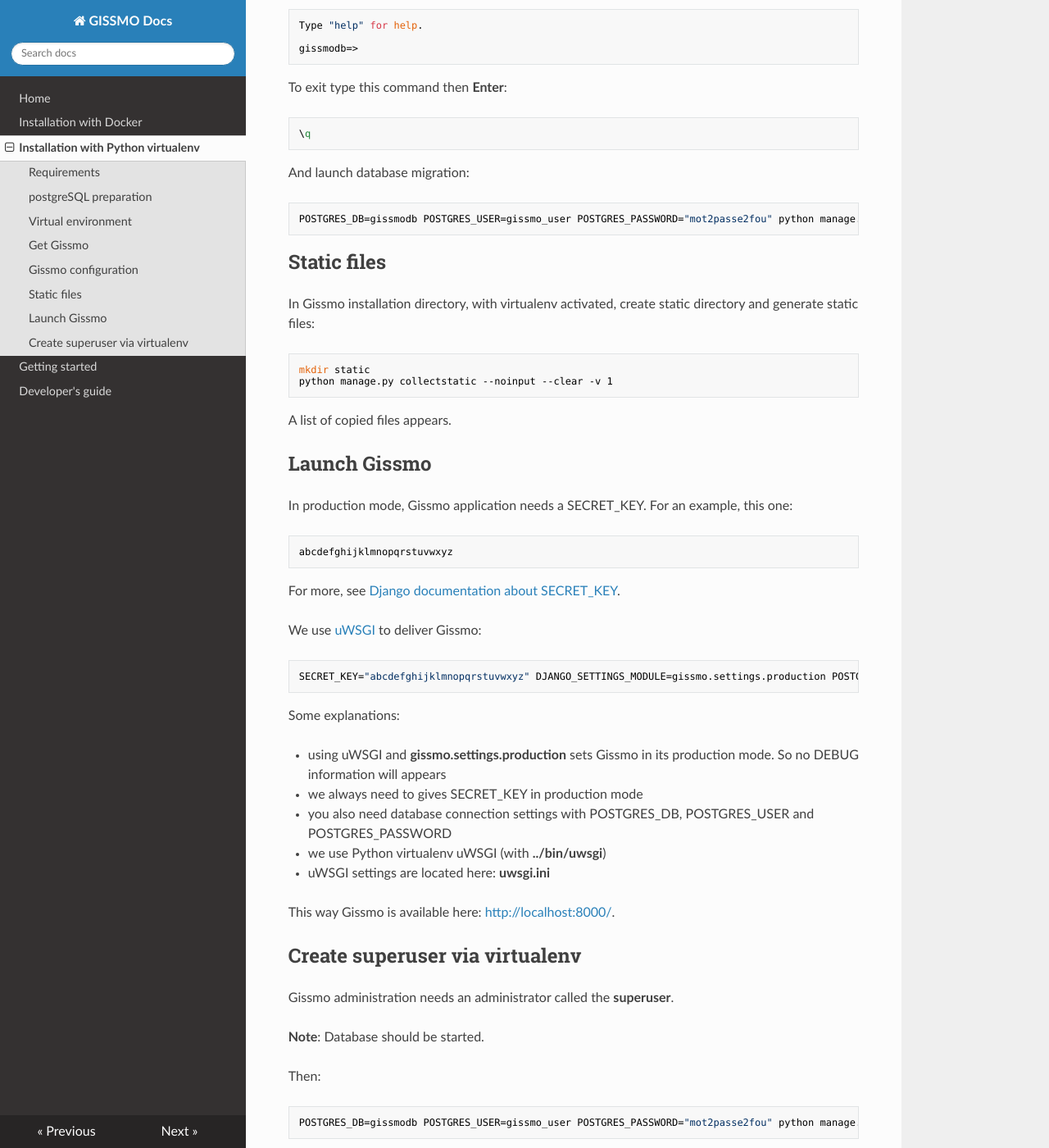
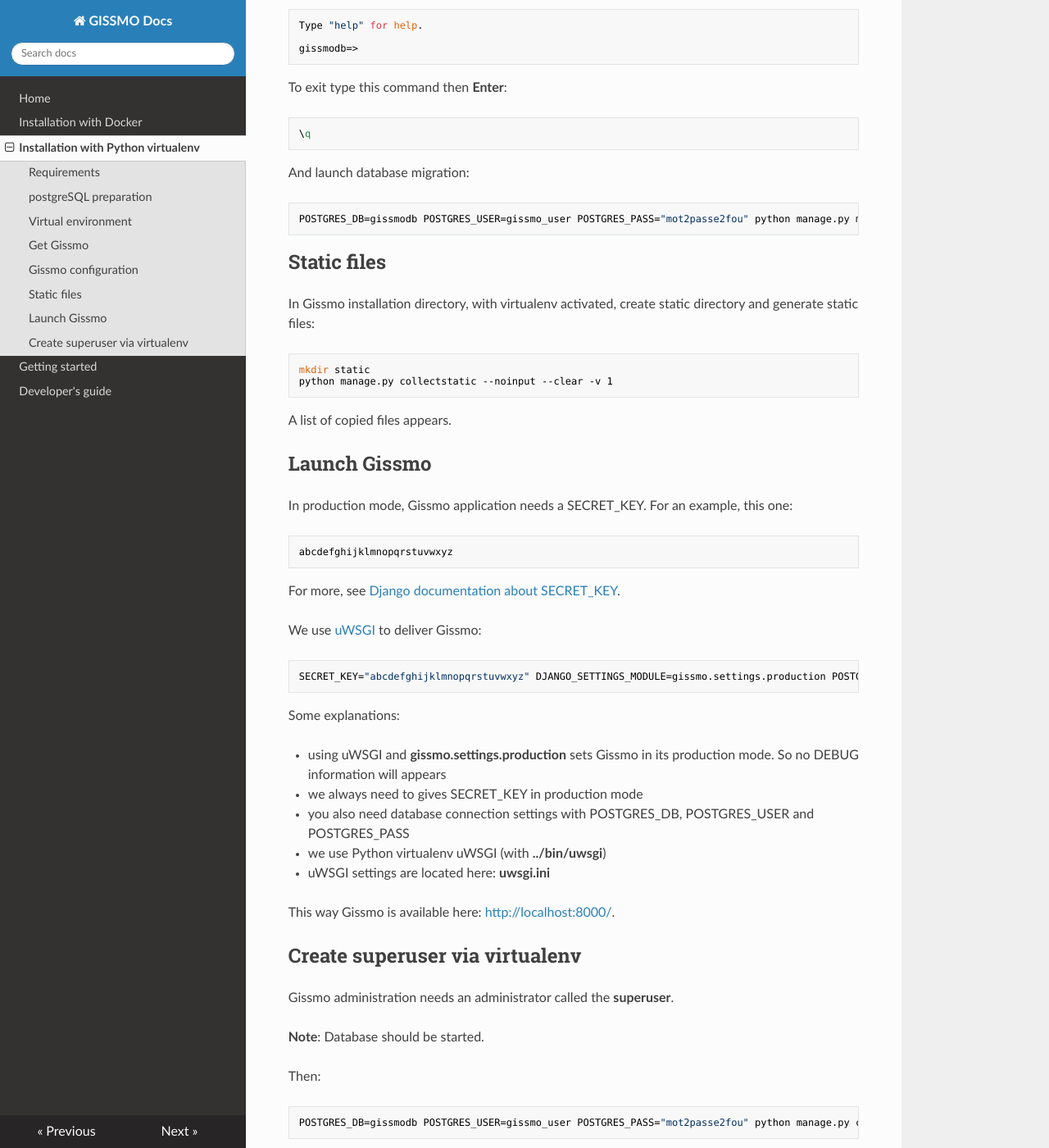
Before and after one commit to Paysdesmerveilles/gissmo, an MkDocs documentation site: the page built from docs/installation_venv.md, in a window 1280 px wide and 1400 px high, scrolled down 2123 px. Shown: the whole window at 82% size. Built offline with MkDocs 1.6.1, drawn with Linux system fonts in a browser that asks for light colours; nearby versions of some CDN libraries; old or Windows-style settings are respelled for this version of MkDocs; some of the changed text lies outside the part shown.

Commit message:
[FIX] Multiple changes regarding POSTGRES variable in Docker entrypoint script:
  * Change POSTGRES_PASSWORD to POSTGRES_PASS (and update documentation)
  * Don't set POSTGRES_PASS, POSTGRES_USER and POSTGRES_DB in Docker
 entrypoint script as Django do it

````diff
--- a/docs/installation_venv.md
+++ b/docs/installation_venv.md
@@ -87,7 +87,7 @@
 Then check database access (with information you were invited to remember in [postgreSQL preparation](#postgresql-preparation)):
 
 ```bash
-POSTGRES_DB=gissmodb POSTGRES_USER=gissmo_user POSTGRES_PASSWORD="mot2passe2fou" python manage.py dbshell
+POSTGRES_DB=gissmodb POSTGRES_USER=gissmo_user POSTGRES_PASS="mot2passe2fou" python manage.py dbshell
 ```
 
 You will see something like that:
@@ -107,7 +107,7 @@
 And launch database migration:
 
 ```bash
-POSTGRES_DB=gissmodb POSTGRES_USER=gissmo_user POSTGRES_PASSWORD="mot2passe2fou" python manage.py migrate
+POSTGRES_DB=gissmodb POSTGRES_USER=gissmo_user POSTGRES_PASS="mot2passe2fou" python manage.py migrate
 ```
 
 ## Static files
@@ -134,14 +134,14 @@
 We use [uWSGI](http://uwsgi-docs.readthedocs.org/en/latest/) to deliver Gissmo:
 
 ```bash
-SECRET_KEY="abcdefghijklmnopqrstuvwxyz" DJANGO_SETTINGS_MODULE=gissmo.settings.production POSTGRES_DB=gissmodb POSTGRES_USER=gissmo_user POSTGRES_PASSWORD="mot2passe2fou" ../bin/uwsgi --ini uwsgi.ini --pythonpath ./ --static-map=/gissmo/static/=./static
+SECRET_KEY="abcdefghijklmnopqrstuvwxyz" DJANGO_SETTINGS_MODULE=gissmo.settings.production POSTGRES_DB=gissmodb POSTGRES_USER=gissmo_user POSTGRES_PASS="mot2passe2fou" ../bin/uwsgi --ini uwsgi.ini --pythonpath ./ --static-map=/gissmo/static/=./static
 ```
 
 Some explanations:
 
   * using uWSGI and **gissmo.settings.production** sets Gissmo in its production mode. So no DEBUG information will appears
   * we always need to gives SECRET_KEY in production mode
-  * you also need database connection settings with POSTGRES_DB, POSTGRES_USER and POSTGRES_PASSWORD
+  * you also need database connection settings with POSTGRES_DB, POSTGRES_USER and POSTGRES_PASS
   * we use Python virtualenv uWSGI (with **../bin/uwsgi**)
   * uWSGI settings are located here: **uwsgi.ini**
 
@@ -156,7 +156,7 @@
 Then:
 
 ```bash
-POSTGRES_DB=gissmodb POSTGRES_USER=gissmo_user POSTGRES_PASSWORD="mot2passe2fou" python manage.py createsuperuser
+POSTGRES_DB=gissmodb POSTGRES_USER=gissmo_user POSTGRES_PASS="mot2passe2fou" python manage.py createsuperuser
 ```
 
 Just answer to what appears on the screen.
````
Also changed, not shown: 2 other files.
